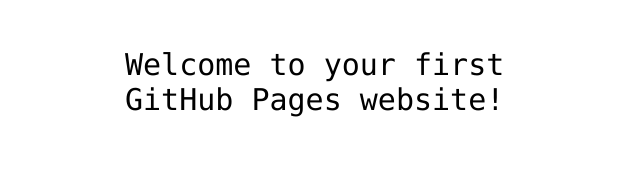
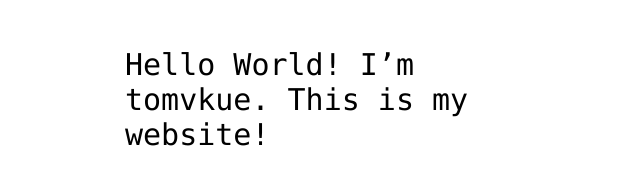
Before and after one commit to tomvkue/hello-world, a plain HTML site: page index.html in a window 1280 px wide. Shown: the part 341-526 px from the top of the page, without its empty margins (315-955 px from the left). Drawn offline with Linux system fonts and the light colour scheme.

Commit message:
Add my username to index.html file

```diff
--- a/index.html
+++ b/index.html
@@ -12,7 +12,7 @@
 <img src="https://octodex.github.com/images/daftpunktocat-thomas.gif" id="octocat" alt="octocat-gif" />
 
 <!-- Change this code here by copy and pasting your template on line 15 -->
-<p>Welcome to your first GitHub Pages website!</p>
+<p>Hello World! I’m tomvkue. This is my website!</p>
 
 </body>
 </html>
```
